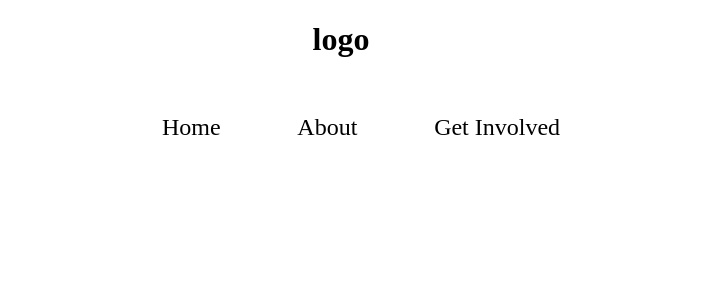
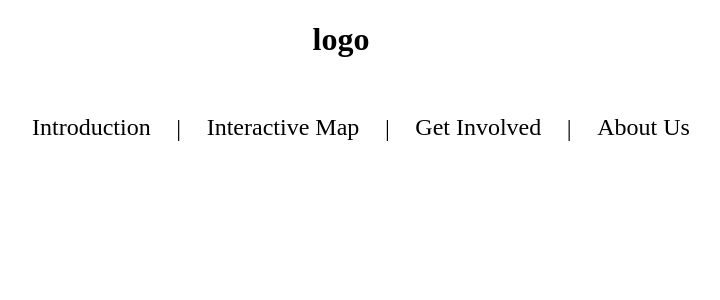
Before and after one commit to UW-INFO442-WI23/chocolatelavacake, a React (Create React App) app: page / in a window 1280 px wide. Shown: the top 300 px of the page, without its empty margins (299-1019 px from the left). Built offline with nearby package versions, Linux system fonts and the light colour scheme.

Commit message:
Updated nav bar

```diff
--- a/src/Components/Nav/nav.js
+++ b/src/Components/Nav/nav.js
@@ -5,9 +5,13 @@ export default function Nav(props) {
     return(
         <nav>
             <ul>
-                <li><a className="navigator" href="/Home">Home</a></li>
-                <li><a className="navigator" href="/About">About</a></li>
+                <li><a className="navigator" href="/Home">Introduction</a></li>
+                <li>|</li>
+                <li><a className="navigator" href="/About">Interactive Map</a></li>
+                <li>|</li>
                 <li><a className="navigator" href="/Mission">Get Involved</a></li>
+                <li>|</li>
+                <li><a className="navigator" href="/Mission">About Us</a></li>
             </ul>
         </nav>
     )
--- a/src/index.css
+++ b/src/index.css
@@ -18,7 +18,7 @@ nav ul {
 
 nav li {
     display: inline;
-    padding: 3vw;
+    padding: 1vw;
 
 }
 
```
